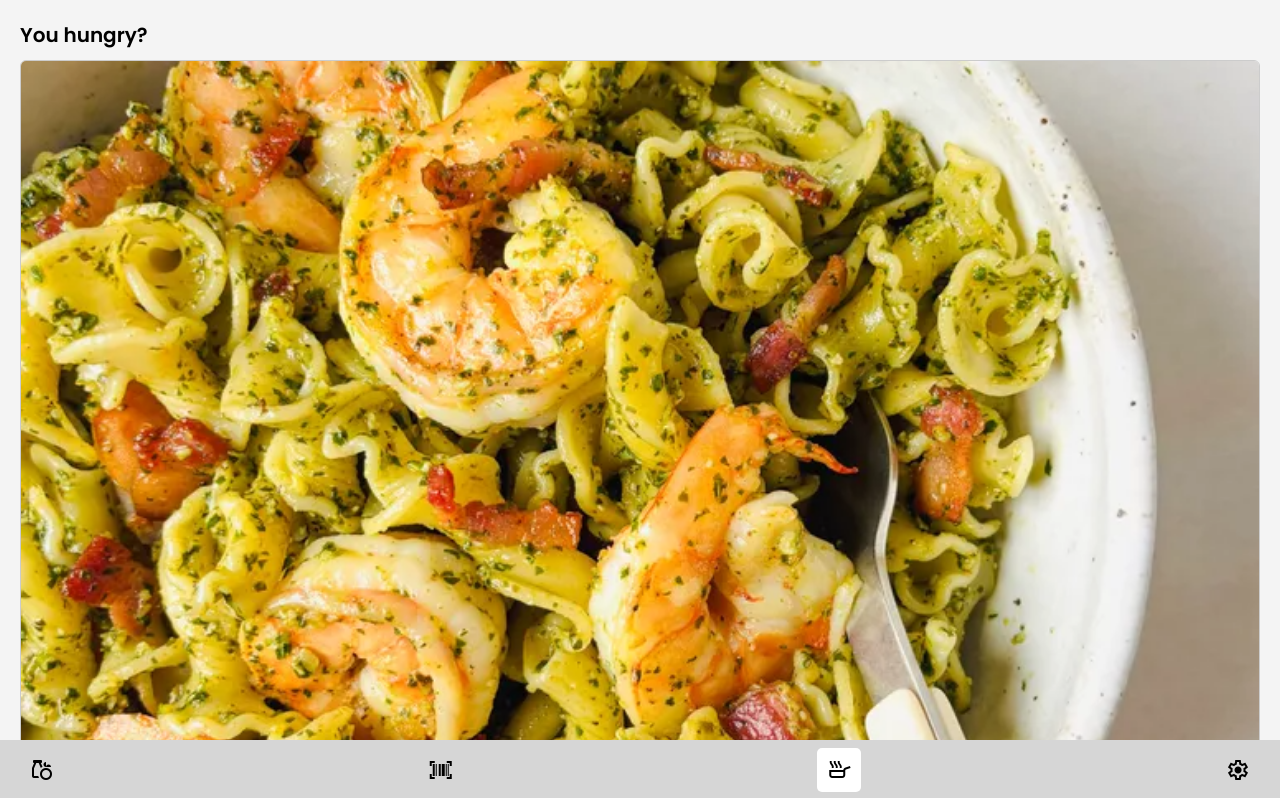
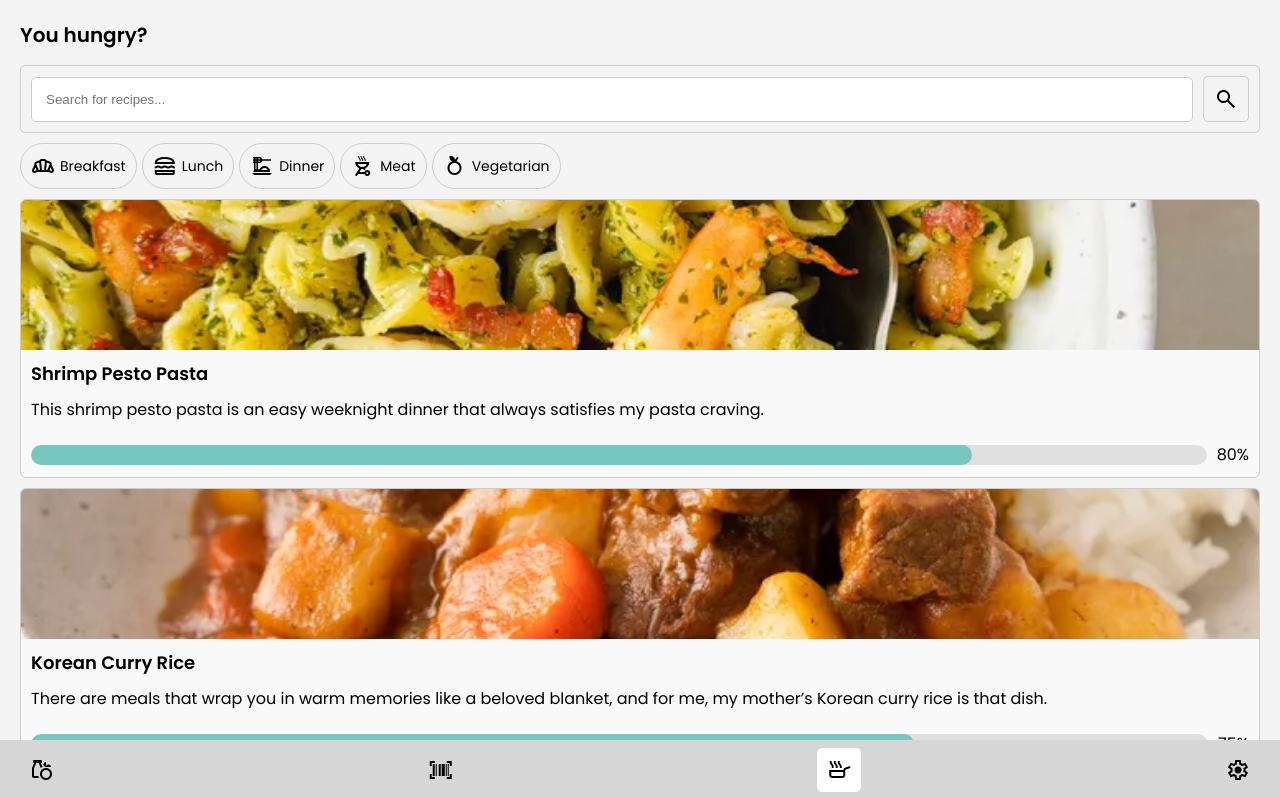
Before and after one commit to FelixmaxYT/shelfgoblin, a website: page webfiles/cook.html in a window 1280 px wide. Shown: the top 798 px of the page. Drawn offline with nearby package versions, Linux system fonts and the light colour scheme.

Commit message:
very small ui updates

```diff
--- a/static/index.css
+++ b/static/index.css
@@ -191,6 +191,8 @@ body{
 .reciepieimage {
     width: 100%;
     height: auto;
+    max-height: 150px;
+    object-fit: cover;
     border-radius: 5px;
     border-bottom-left-radius: 0px;
     border-bottom-right-radius: 0px;
@@ -232,3 +234,37 @@ body{
     border-radius: 10px;
     transition: width 0.3s ease;
 }
+.bottommargin {
+    margin-bottom: 15px;
+}
+.tagbar {
+    display: flex;
+
+    overflow: scroll;
+    gap: 5px;
+    margin-top: 10px;
+}
+.tagentry{
+    display: flex;
+    align-items: center;
+    justify-content: center;
+    gap: 5px;
+    padding: 10px 10px;
+    border-radius: 50px;
+    border: 1px solid #ccc;
+    font-size: 14px;
+    color: #000000;
+}
+.tagbarentry-icon {
+    font-size: 16px;
+
+    display: flex;
+    justify-content: center;
+    align-items: center;
+}
+.tagbarentryiconel {
+    display: flex;
+    align-items: center;
+    justify-content: center;
+
+}
--- a/webfiles/cook.html
+++ b/webfiles/cook.html
@@ -43,8 +43,62 @@
         </a>
     </div>
     <div class="content">
-        <div class="welcometext">
+        <div class="welcometext bottommargin">
             You hungry?
+        </div>
+        <div class="recepiequerybar">
+            <div class="searchbar">
+                <div class="searchinputwrap">
+                    <input type="text" class="searchinput" placeholder="Search for recipes...">
+                </div>
+                <div class="scanbutton">
+                    <span class="material-symbols-outlined">
+                search
+                    </span>
+                </div>
+            </div>
+            <div class="tagbar">
+                <div class="tagentry">
+                    <div class="tagbarentryiconel">
+                    <span class="material-symbols-outlined tagbarentry-icon">
+                    bakery_dining
+                    </span>
+                    </div>
+                    <span class="tagtext">Breakfast</span>
+                </div>
+                <div class="tagentry">
+                    <div class="tagbarentryiconel">
+                    <span class="material-symbols-outlined tagbarentry-icon">
+                    lunch_dining
+                    </span>
+                    </div>
+                    <span class="tagtext">Lunch</span>
+                </div>
+                <div class="tagentry">
+                    <div class="tagbarentryiconel">
+                        <span class="material-symbols-outlined tagbarentry-icon">
+                    dinner_dining
+                    </span>
+                    </div>
+                    <span class="tagtext">Dinner</span>
+                </div>
+                <div class="tagentry">
+                    <div class="tagbarentryiconel">
+                        <span class="material-symbols-outlined tagbarentry-icon">
+                    outdoor_grill
+                    </span>
+                    </div>
+                    <span class="tagtext">Meat</span>
+                </div>
+                <div class="tagentry">
+                    <div class="tagbarentryiconel">
+                        <span class="material-symbols-outlined tagbarentry-icon">
+                    nutrition
+                    </span>
+                    </div>
+                    <span class="tagtext">Vegetarian</span>
+                </div>
+            </div>
         </div>
         <div class="recepielist">
             <div class="reciepieentry">
```
